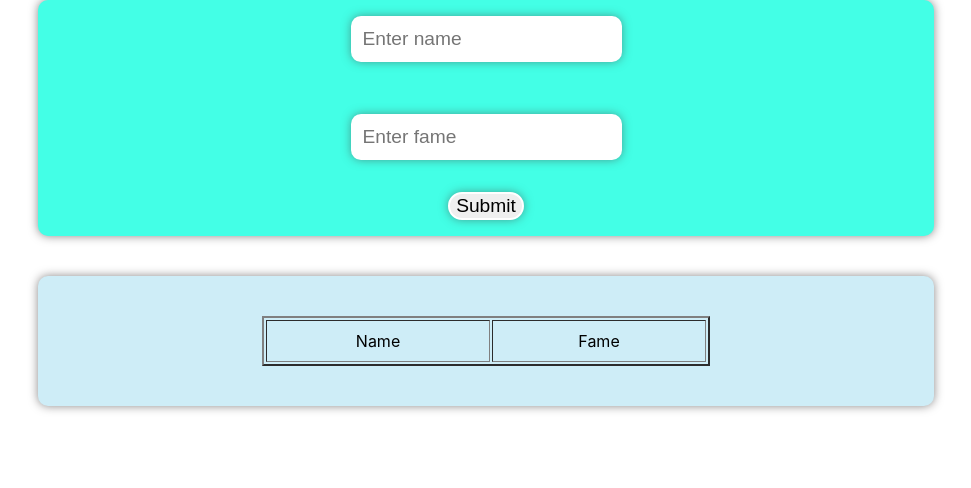
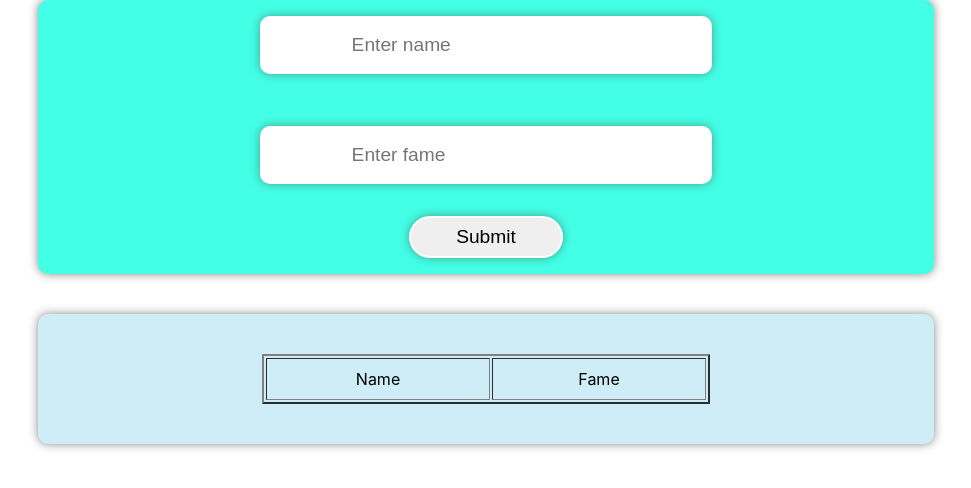
Before and after one commit to NAYANCSE27/react-list, a React (Create React App) app: page / in a window 1280 px wide. Shown: the top 488 px of the page, without its empty margins (154-1125 px from the left). Built offline with nearby package versions, Linux system fonts and the light colour scheme.

Commit message:
added last css to this branch

```diff
--- a/src/App.css
+++ b/src/App.css
@@ -54,8 +54,10 @@
 input{
   border: none;
   box-shadow: 0px 0px 10px rgba(67, 65, 65, .5);
+  min-width: 30%;
+  max-width: 70%;
   font-size: 1.2rem;
-  padding: 10px;
+  padding: 2vh 10%;
   margin: 2vh 5%;
   border-radius: 10px;
   outline: none;
@@ -79,6 +81,7 @@ button{
   border-radius: 200px;
   box-shadow: 0px 0px 10px rgba(67, 65, 65, .5);
   cursor: pointer;
+  padding: 1vh 5%;
 }
 
 table{
```
